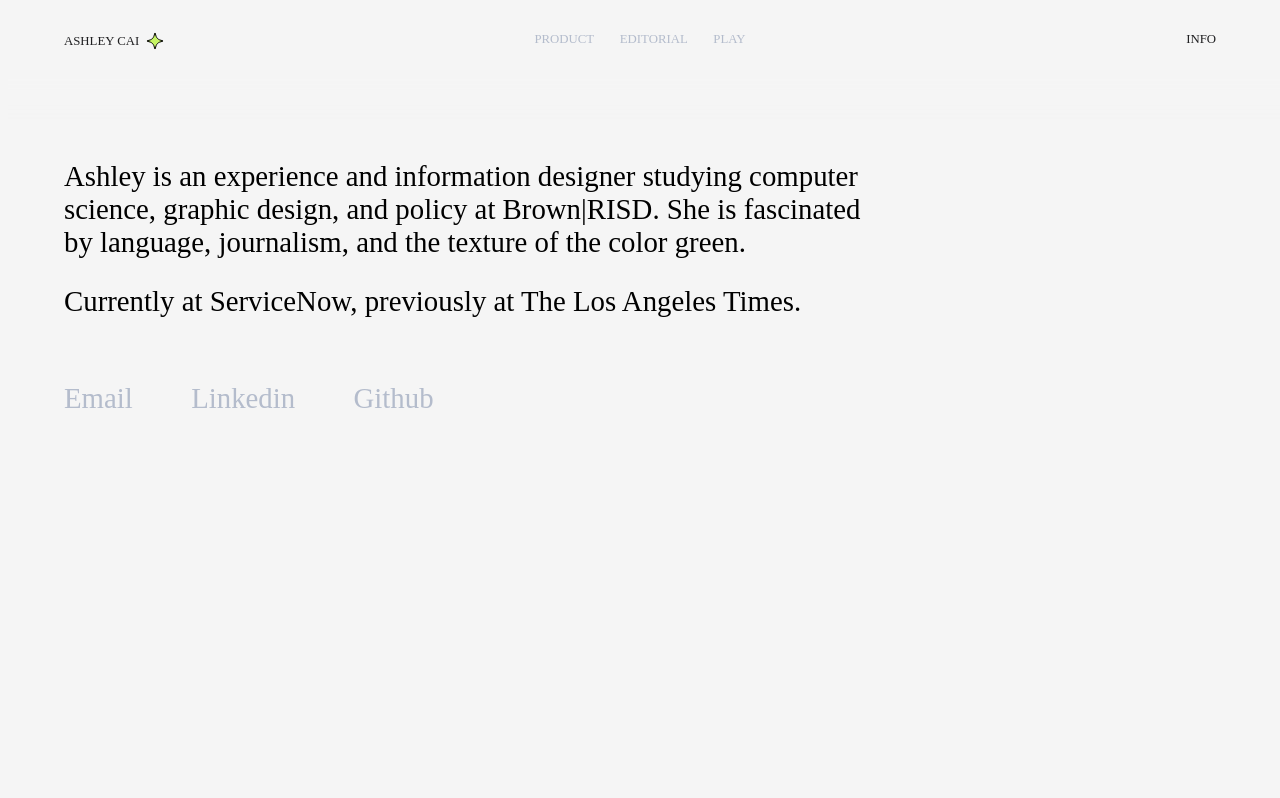
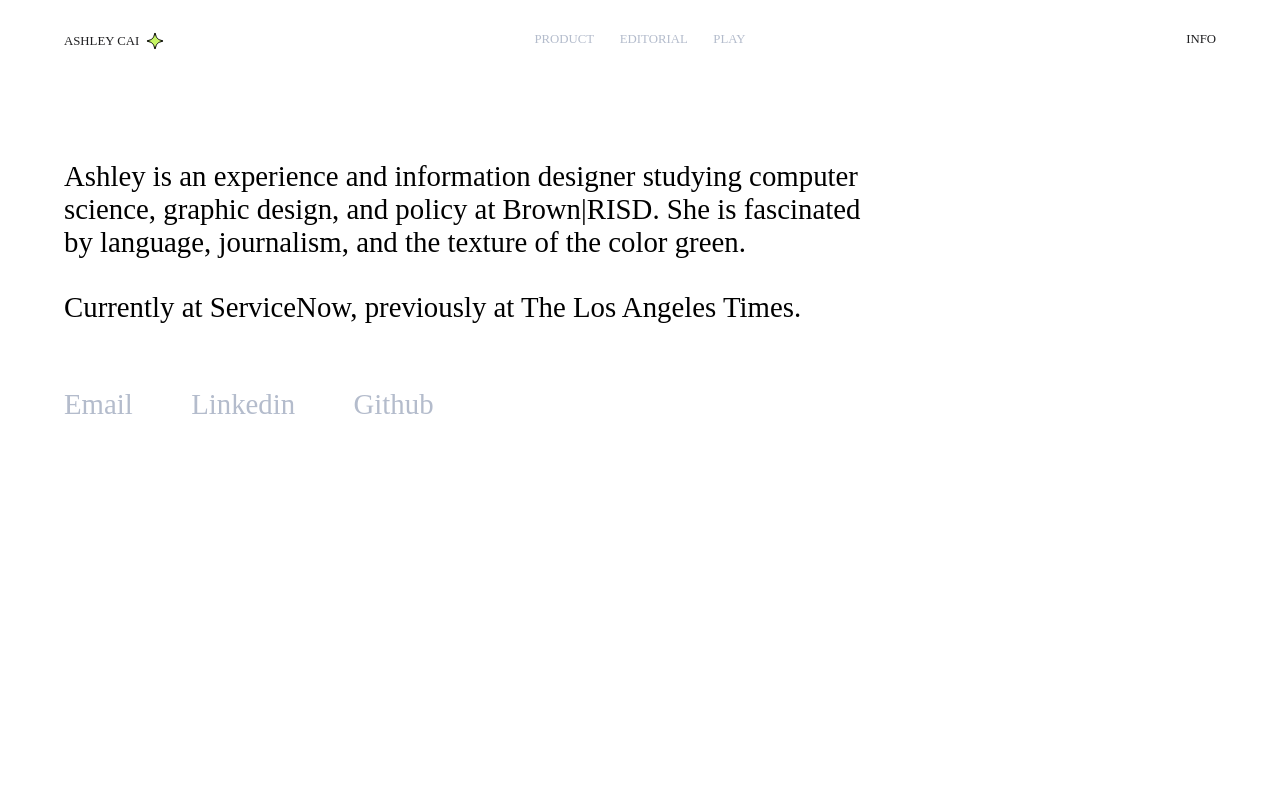
Before and after one commit to ashley-cai/ashleycai.com, a SvelteKit app in the folder myapp/: page / in a window 1280 px wide. Shown: the top 798 px of the page. Built offline with nearby package versions, Linux system fonts and the light colour scheme; a web font is replaced by a local one.

Commit message:
white bg, shorter intro

```diff
--- a/myapp/src/routes/+layout.svelte
+++ b/myapp/src/routes/+layout.svelte
@@ -29,7 +29,7 @@ a {
     width: 100%;
     height: 16vh;
     position:fixed;
-    background-color: var(--light-gray);
+    background-color: white;
     --mask: linear-gradient(to bottom,
       rgba(0,0,0, 1) 0,   rgba(0,0,0, 1) 60%,
       rgba(0,0,0, 0) 95%, rgba(0,0,0, 0) 0
@@ -59,7 +59,7 @@ a {
 
  :global(html) {
         font-family: "GTAmerica";
-        background-color:  var(--light-gray);
+        background-color: white;
     }
 
 </style>
--- a/myapp/src/routes/Intro.svelte
+++ b/myapp/src/routes/Intro.svelte
@@ -57,7 +57,7 @@
 
 
     .intro-section {
-        height: 100vh;
+        height: 80vh;
     }
 
     @media (max-width: 800px) {
@@ -72,8 +72,9 @@
         max-width: 800px;
         white-space: pre-line;
     }
+
     .sentence {
-        margin-bottom: 2vw;
+        margin-bottom: 4vh;
     }
 
     .link-container {
```
